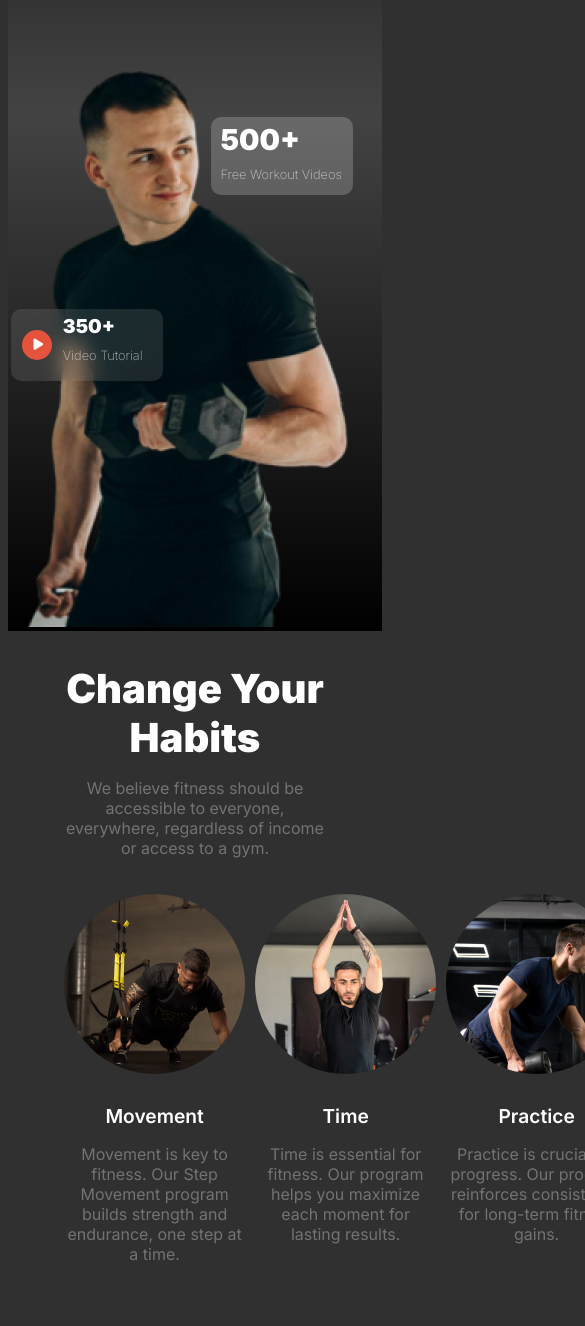
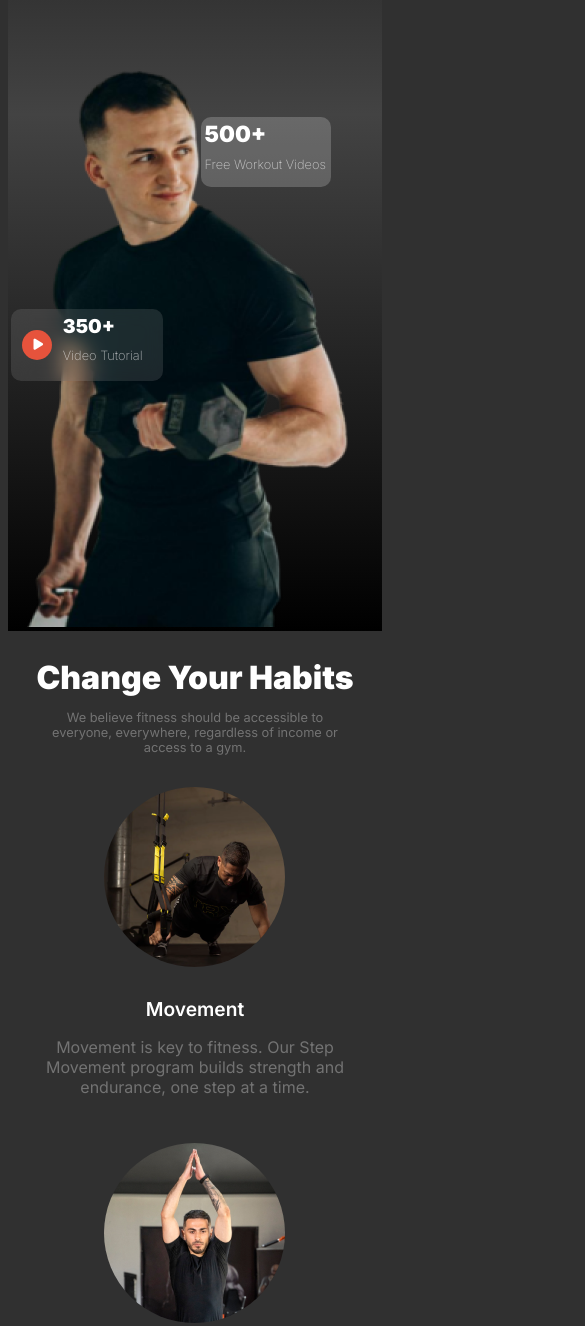
Before and after one commit to King-coder940/Assignment-102, a plain HTML site: page index.html in a window 390 px wide. Shown: the part 410-1736 px from the top of the page, 585 px wide, since content can reach past the window. Before the commit the page ends 1698 px from the top, so only its background shows below. Drawn offline with Linux system fonts and the light colour scheme; a web font is replaced by a local one.

Commit message:
habits responsive done

```diff
--- a/styles/style.css
+++ b/styles/style.css
@@ -22,9 +22,12 @@
 
 /* Navbar styles */
 
+header{
+    background: linear-gradient( #000000, #434343, #000000);
+}
 .bg-primary{
     max-width: 1440px;
-    background: linear-gradient( #000000, #434343, #000000);
+
 
 }
 .navbar{
@@ -264,7 +267,7 @@ body{
 
 }
 .habits{
-    width: 70%;
+    max-width: 992px;
     margin: 0  auto;
 }
 .card-container{
@@ -308,7 +311,6 @@ body{
 
 
  @media screen and (max-width:576px) {
-
     /* banner section mobile responsiveness */
     #bar{
         display: block;
@@ -349,12 +351,16 @@ body{
 
     .bt1{
         top: 70px;
-        left: 190px;
-        padding-right: 10px;
+        left: 180px;
+        font-size: .8rem;
+        padding: 2.5px 4px;
+
+
+
 
     }
     #five{
-        font-size: 1.8rem;
+        font-size: 1.4rem;
     }
     .bt2{
         left: -40px;
@@ -367,7 +373,22 @@ body{
         top: 30px;
     }
 
+    /* habits section media query */
 
+    .card-container{
+        flex-direction: column;
+    }
+    .section-title{
+        font-size: 2rem;
 
+    }
+    .section-description{
+        font-size: .8rem;
+    }
+    .habits{
+        width: 85%;
+        margin: 0 auto;
+
+    }
 
  }
```
